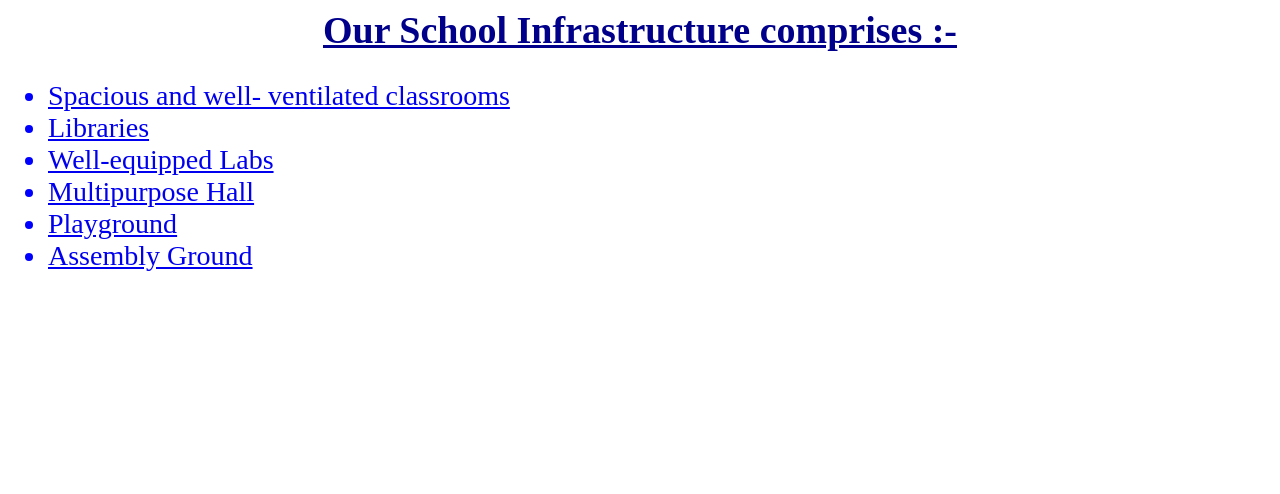
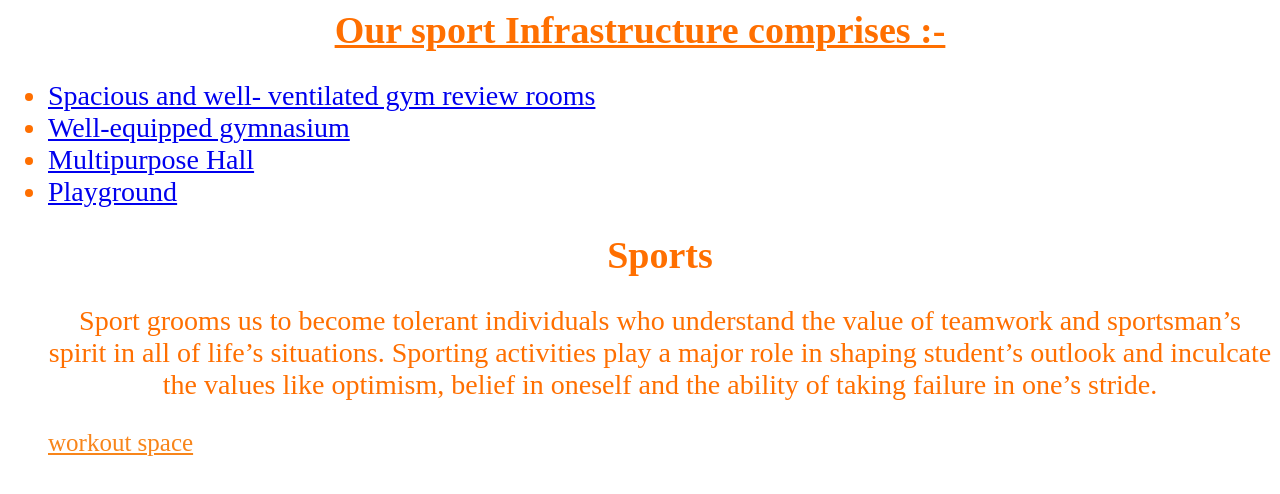
Before and after one commit to Blackstorm80/campus_olympia_club, a plain HTML site: page link_infrastructure.html in a window 1280 px wide. Drawn offline with Linux system fonts and the light colour scheme.

Commit message:
Update link_infrastructure.html

```diff
--- a/link_infrastructure.html
+++ b/link_infrastructure.html
@@ -1,14 +1,21 @@
 <html>
     <head><title>Link-Infrastructure</title></head>
     <body>
-        <h1 style="color: darkblue; text-align: center; font-size: 38;"><u>Our School Infrastructure comprises :-</u></h1>
-        <ul style="color: blue; font-size: 28;">
-        <li><a href="Link-Infrastructure-Spacious and well ventilated Classrooms.html" target="frame-3">Spacious and well- ventilated classrooms</a></li>
-        <li><a href="Link-Infrstructure-Libraies.html" target="frame-3">Libraries</a></li>
-        <li><a href="Link-Infrastructure-Well equipped Labs.html" target="frame-3">Well-equipped Labs</a></li>
+        <h1 style="color: #FF6F00; text-align: center; font-size: 38;"><u>Our sport  Infrastructure comprises :-</u></h1>
+        <ul style="color :#FF6F00; font-size:28;">
+
+        <li><a href="Link-Infrastructure-Spacious and well ventilated Classrooms.html" target="frame-3">Spacious and well- ventilated gym review rooms </a></li>
+        <li><a href="Link-Infrastructure-Well equipped Labs.html" target="frame-3">Well-equipped gymnasium</a></li>
         <li><a href="Link-Infrastructure-Multipurpose Hall.html" target="frame-3">Multipurpose Hall</a></li>
         <li><a href="Link-Infrastructure-Playgroud.html" target="frame-3">Playground</a></li>
-        <li><a href="Link-Infrastructure-Assembly Ground.html" target="frame-3">Assembly Ground</a></li>
-        </ul>
-    </body>
+        <body>
+            <h1 style="color: #FF6F00;font-size: 38; text-align: center;">Sports</h1>
+            <p style="text-align: center; color:#FF6F00 font-size: 28;">Sport grooms us to become tolerant individuals who understand the value of teamwork and sportsman’s spirit in all of life’s situations. Sporting activities play a major role in shaping student’s outlook and inculcate the values like optimism, belief in oneself and the ability of taking failure in one’s stride.</p>
+           <a href="https://www.u-bordeaux.fr/campus/sport/la-pratique-libre" style="font-size: 25; color: rgb(248, 133, 26);" >workout space</a>
+
+        </body>
+
+
+
+
 </html>
```
